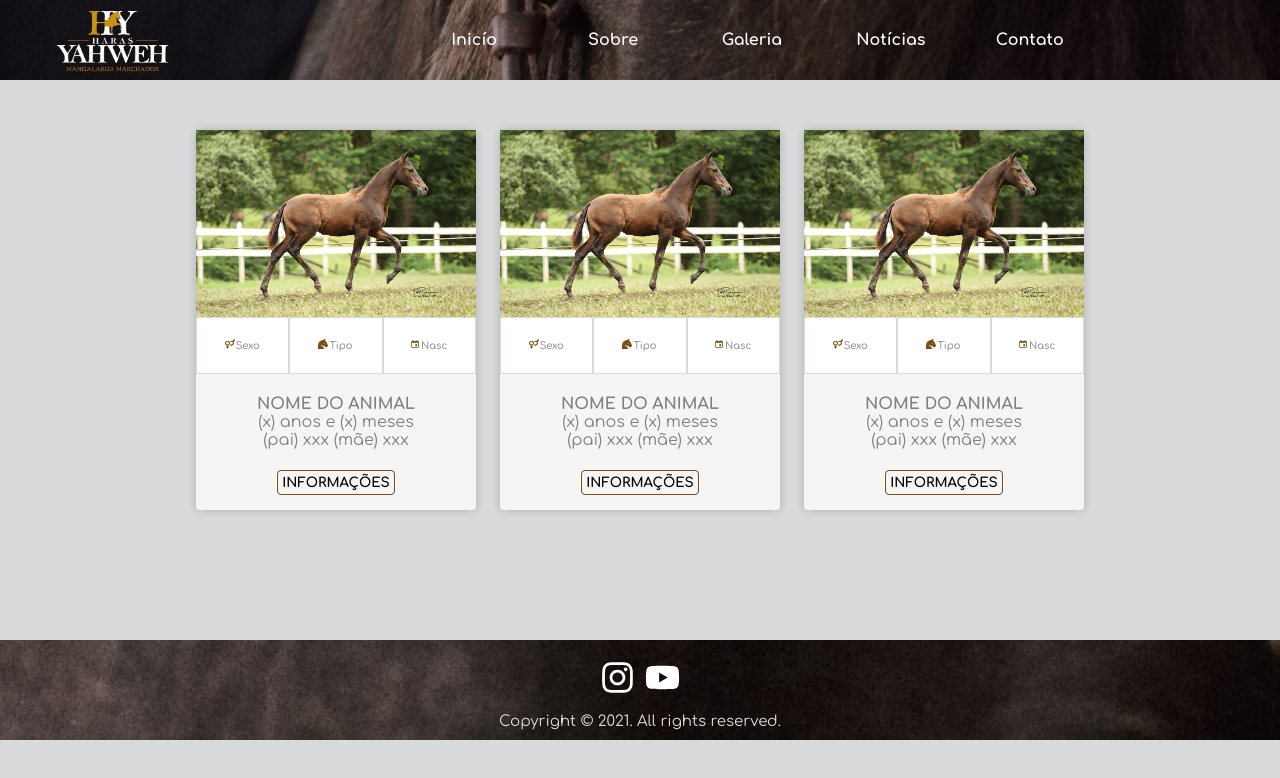
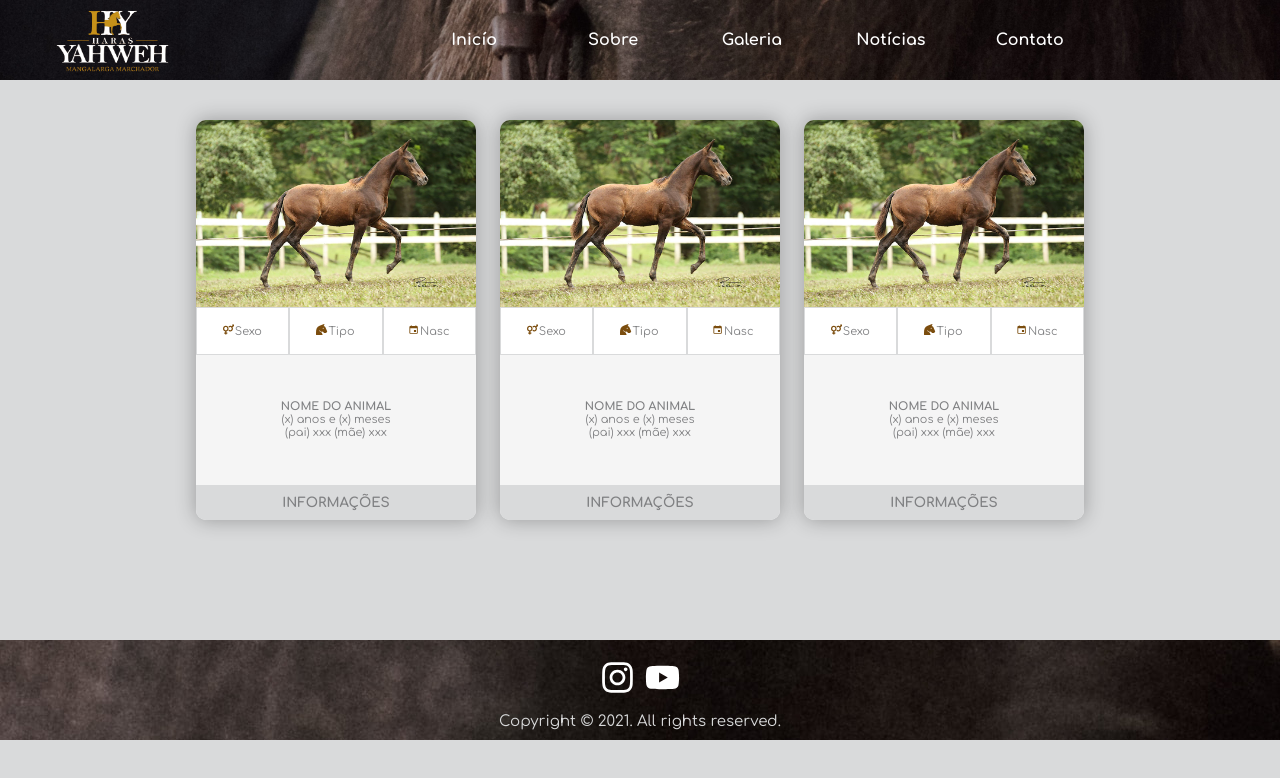
Before and after one commit to arlisson314/haras, a React (Create React App) app: page / in a window 1280 px wide. Shown: the top 778 px of the page. Built offline with nearby package versions, Linux system fonts and the light colour scheme.

Commit message:
Style: Refactor na estilização do componente Cards

```diff
--- a/src/components/Cards/styles.js
+++ b/src/components/Cards/styles.js
@@ -1,18 +1,20 @@
 import styled from 'styled-components';
 
 const Container = styled.div`
-  box-shadow: 0 0 10px rgba(0, 0, 0, 0.2);
+  box-shadow: 0 0 20px rgba(0, 0, 0, 0.3);
   background-color: var(--bgCard);
   flex-direction: column;
   align-items: center;
-  border-radius: 4px;
-  /* font-size: 0.7rem; */
+  border-radius: 10px;
+  font-size: 0.7rem;
   display: flex;
-  height: 380px;
+  height: 400px;
   width: 280px;
   >img {
     object-fit: contain;
     width: 100%;
+    border-top-left-radius: 10px;
+    border-top-right-radius: 10px;
   }
 
   >div {
@@ -25,18 +27,24 @@ const Container = styled.div`
   }
 
   >button {
-    background-color: transparent;
+    background-color: var(--tertiary);
+    color: var(--infoCards);
     transition: ease-out 0.5s;
-    border: 1px solid var(--secundary);
-    margin-bottom: 15px;
-    border-radius: 4px;
+    /* border: 1px solid var(--tertiary); */
+    /* margin-bottom: 15px; */
+    border-bottom-left-radius: 10px;
+    border-bottom-right-radius: 10px;
     font-weight: bold;
     cursor: pointer;
-    padding: 0 .5ch;
-    height: 20%;
-    width: auto;
+    /* padding: 0 .5ch; */
+    padding: 10px;
+    height: 10%;
+    /* width: auto; */
+    width: 100%;
+    margin-bottom: 0;
     &:hover {
-      background: var(--primary)
+      background: var(--primary);
+      color: var(--font);
     }
   }
 
@@ -46,7 +54,7 @@ const Container = styled.div`
     align-items: center;
     justify-content: center;
     width: 100%;
-    min-height: 15%;
+    min-height: 12%;
     background: white;
   }
 
@@ -62,7 +70,6 @@ const Container = styled.div`
       height: 100%;
 
       >p {
-        font-size: 10px;
         color: var(--secundary);
         >span {
           color: var(--infoCards);
@@ -78,7 +85,6 @@ const Container = styled.div`
     text-align: center;
     >h2 {
       color: var(--infoCards);
-      font-size: 10px;
     }
     >span {
       color: var(--infoCards);
```
